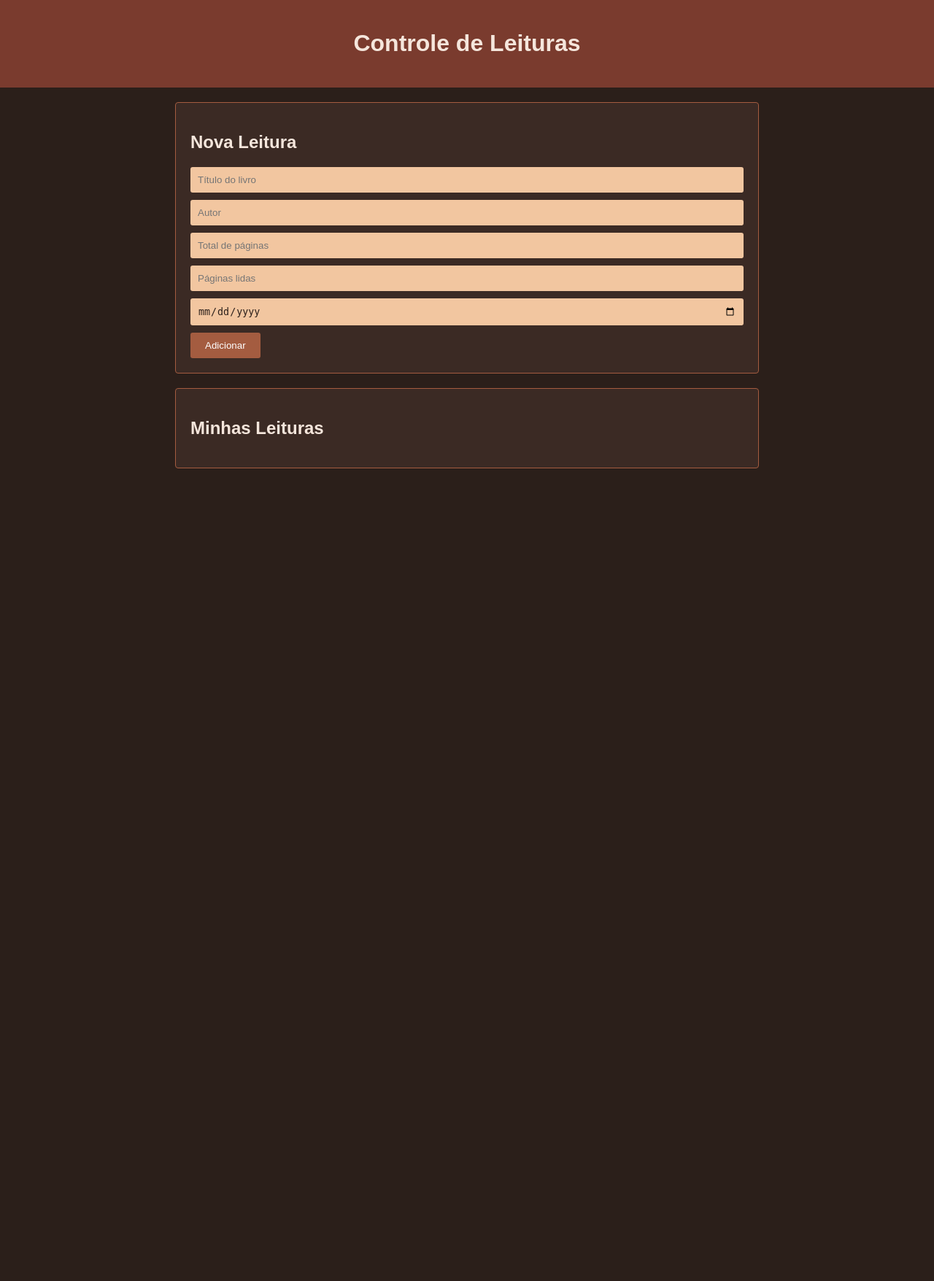
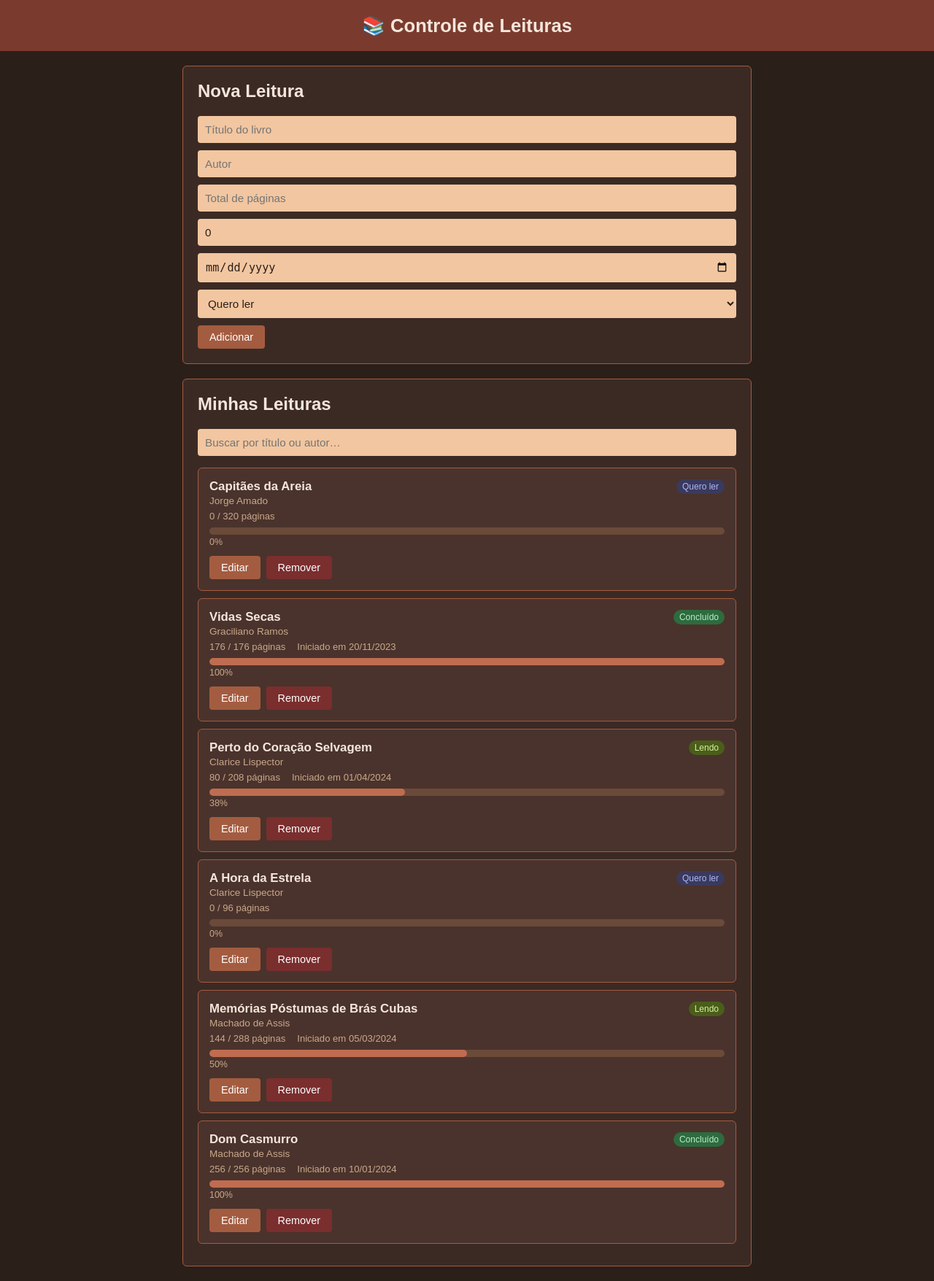
Before and after one commit to LaufernandoS/Controle-de-Leituras, a FastAPI app: page / in a window 1280 px wide. Shown: the whole page at 73% size. Before the commit the page ends 642 px from the top, so only its background shows below. Run offline with FastAPI, Linux system fonts and the light colour scheme; some libraries are stand-ins or nearby versions.

Commit message:
feat: CRUD and main backend features

```diff
--- a/app/main.py
+++ b/app/main.py
@@ -1,7 +1,13 @@
 from fastapi import FastAPI, Request
 from fastapi.templating import Jinja2Templates
 from fastapi.staticfiles import StaticFiles
+from jinja2 import Environment, FileSystemLoader
 import os
+import datetime
+
+from .database import engine, SessionLocal, Base
+from . import models
+from .routes import books as books_router
 
 app = FastAPI()
 
@@ -13,9 +19,86 @@ app.mount(
     name="static",
 )
 
-templates = Jinja2Templates(directory=os.path.join(BASE_DIR, "templates"))
+# Workaround Python 3.14 + Starlette 1.0: nova assinatura do TemplateResponse
+# e cache do Jinja2 quebrado. Ambiente criado manualmente com cache desabilitado.
+_jinja_env = Environment(
+    loader=FileSystemLoader(os.path.join(BASE_DIR, "templates")),
+    cache_size=0,
+)
+templates = Jinja2Templates(env=_jinja_env)
 
+# Criação das tabelas
+Base.metadata.create_all(bind=engine)
+
+
+# Seed: popula o banco com exemplo na primeira execução
+def seed():
+    db = SessionLocal()
+    try:
+        if db.query(models.Author).count() > 0:
+            return
+
+        autores = [
+            models.Author(name="Machado de Assis",  nationality="Brasileira"),
+            models.Author(name="Clarice Lispector", nationality="Brasileira"),
+            models.Author(name="Graciliano Ramos",  nationality="Brasileira"),
+            models.Author(name="Jorge Amado",        nationality="Brasileira"),
+        ]
+        db.add_all(autores)
+        db.flush()
+
+        livros = [
+            models.Book(
+                title="Dom Casmurro",
+                total_pages=256, pages_read=256,
+                start_date=datetime.date(2024, 1, 10),
+                status="concluido", author_id=autores[0].id,
+            ),
+            models.Book(
+                title="Memórias Póstumas de Brás Cubas",
+                total_pages=288, pages_read=144,
+                start_date=datetime.date(2024, 3, 5),
+                status="lendo", author_id=autores[0].id,
+            ),
+            models.Book(
+                title="A Hora da Estrela",
+                total_pages=96, pages_read=0,
+                start_date=None, status="quero_ler", author_id=autores[1].id,
+            ),
+            models.Book(
+                title="Perto do Coração Selvagem",
+                total_pages=208, pages_read=80,
+                start_date=datetime.date(2024, 4, 1),
+                status="lendo", author_id=autores[1].id,
+            ),
+            models.Book(
+                title="Vidas Secas",
+                total_pages=176, pages_read=176,
+                start_date=datetime.date(2023, 11, 20),
+                status="concluido", author_id=autores[2].id,
+            ),
+            models.Book(
+                title="Capitães da Areia",
+                total_pages=320, pages_read=0,
+                start_date=None, status="quero_ler", author_id=autores[3].id,
+            ),
+        ]
+        db.add_all(livros)
+        db.commit()
+        print("✅ Banco populado com dados de exemplo.")
+    except Exception as e:
+        db.rollback()
+        print(f"⚠️  Erro no seed: {e}")
+    finally:
+        db.close()
+
+
+seed()
+
+# Rotas
+app.include_router(books_router.router)
 
 @app.get("/")
 def index(request: Request):
-    return templates.TemplateResponse("index.html", {"request": request})
+    # Starlette >= 1.0: request é o primeiro argumento, context não inclui request
+    return templates.TemplateResponse(request, "index.html")
--- a/app/static/styles.css
+++ b/app/static/styles.css
@@ -1,3 +1,6 @@
+/* ── Reset & Base ──────────────────────────────────────────────────────────── */
+*, *::before, *::after { box-sizing: border-box; }
+
 body {
     font-family: Arial, sans-serif;
     background-color: #2b1f1a;
@@ -5,32 +8,34 @@ body {
     margin: 0;
 }
 
-/* HEADER */
+/* ── Header ────────────────────────────────────────────────────────────────── */
 header {
     background-color: #7a3b2e;
     padding: 20px;
     text-align: center;
 }
+header h1 { margin: 0; font-size: 1.6rem; }
 
-/* LAYOUT */
+/* ── Layout ────────────────────────────────────────────────────────────────── */
 main {
     padding: 20px;
     display: grid;
     gap: 20px;
-    max-width: 800px;
+    max-width: 820px;
     margin: 0 auto;
 }
 
-/* CAIXAS */
+/* ── Caixas ────────────────────────────────────────────────────────────────── */
 .box {
     background-color: #3b2a24;
     padding: 20px;
     border: 1px solid #a45c40;
-    border-radius: 4px;
+    border-radius: 6px;
 }
+.box h2 { margin-top: 0; }
 
-/* INPUTS */
-input {
+/* ── Inputs & Select ───────────────────────────────────────────────────────── */
+input, select {
     display: block;
     width: 100%;
     margin-bottom: 10px;
@@ -38,43 +43,106 @@ input {
     border: none;
     background-color: #f2c6a0;
     color: #2b1f1a;
-    border-radius: 3px;
-    box-sizing: border-box;
+    border-radius: 4px;
+    font-size: 0.95rem;
 }
+input[type="search"] { margin-bottom: 16px; }
 
-/* BOTÃO */
+/* ── Botões ────────────────────────────────────────────────────────────────── */
 button {
     background-color: #a45c40;
     color: white;
-    padding: 10px 20px;
+    padding: 8px 16px;
     border: none;
     cursor: pointer;
-    border-radius: 3px;
+    border-radius: 4px;
+    font-size: 0.9rem;
 }
+button:hover  { background-color: #c06c50; }
 
-button:hover {
-    background-color: #c06c50;
-}
+.btn-danger          { background-color: #7a2e2e; }
+.btn-danger:hover    { background-color: #9e3b3b; }
 
-/* CARD DE LIVRO */
+.btn-cancel          { background-color: #4a3a34; }
+.btn-cancel:hover    { background-color: #5e4a42; }
+
+/* ── Card de livro ─────────────────────────────────────────────────────────── */
 .book {
     border: 1px solid #a45c40;
     padding: 15px;
     margin-bottom: 10px;
     background-color: #4a332c;
-    border-radius: 4px;
+    border-radius: 6px;
+}
+.book--editing { background-color: #3b2a24; }
+
+.book-header {
+    display: flex;
+    justify-content: space-between;
+    align-items: flex-start;
+    gap: 10px;
+    margin-bottom: 6px;
+}
+.book-title  { display: block; font-size: 1.05rem; }
+.book-author { display: block; font-size: 0.85rem; color: #c9a88a; margin-top: 2px; }
+
+.book-meta {
+    font-size: 0.82rem;
+    color: #c9a88a;
+    display: flex;
+    gap: 16px;
+    margin-bottom: 8px;
 }
 
+/* ── Barra de progresso ────────────────────────────────────────────────────── */
 .progress-bar {
     height: 10px;
-    background-color: #f2c6a0;
-    margin-top: 10px;
+    background-color: #6b4a3a;
     border-radius: 5px;
     overflow: hidden;
 }
-
 .progress {
     height: 10px;
-    background-color: #7a3b2e;
+    background-color: #c06c50;
     border-radius: 5px;
+    transition: width 0.4s ease;
 }
+.progress-label {
+    font-size: 0.78rem;
+    color: #c9a88a;
+    display: block;
+    margin-top: 3px;
+}
+
+/* ── Ações do card ─────────────────────────────────────────────────────────── */
+.book-actions {
+    display: flex;
+    gap: 8px;
+    margin-top: 12px;
+}
+
+/* ── Badges de status ──────────────────────────────────────────────────────── */
+.badge {
+    font-size: 0.75rem;
+    padding: 3px 8px;
+    border-radius: 12px;
+    white-space: nowrap;
+    flex-shrink: 0;
+}
+.badge--concluido  { background-color: #2e6b3e; color: #b8f0c8; }
+.badge--lendo      { background-color: #4a5e1a; color: #d4f0a0; }
+.badge--quero_ler  { background-color: #3a3a5e; color: #b0b8f5; }
+
+/* ── Empty state ───────────────────────────────────────────────────────────── */
+.empty {
+    color: #c9a88a;
+    text-align: center;
+    padding: 20px 0;
+    font-style: italic;
+}
+
+/* ── Responsivo ────────────────────────────────────────────────────────────── */
+@media (max-width: 500px) {
+    .book-header  { flex-direction: column; }
+    .book-actions { flex-wrap: wrap; }
+}
--- a/app/templates/index.html
+++ b/app/templates/index.html
@@ -2,49 +2,62 @@
 <html lang="pt-br">
 <head>
     <meta charset="UTF-8">
+    <meta name="viewport" content="width=device-width, initial-scale=1.0">
     <title>Controle de Leituras</title>
-    <link rel="stylesheet" href="../static/styles.css">
+    <link rel="stylesheet" href="/static/styles.css">
     <script src="https://unpkg.com/htmx.org@1.9.10"></script>
 </head>
 <body>
+<header>
+    <h1>📚 Controle de Leituras</h1>
+</header>
+<main>
 
-<header>
-    <h1>Controle de Leituras</h1>
-</header>
-
-<main>
-    <!-- FORMULÁRIO -->
+    <!-- FORMULÁRIO NOVO LIVRO -->
     <section class="box">
         <h2>Nova Leitura</h2>
-
         <form
             hx-post="/books"
             hx-target="#book-list"
-            hx-swap="beforeend"
+            hx-swap="afterbegin"
+            hx-on::after-request="this.reset()"
         >
-            <input type="text" name="title" placeholder="Título do livro" required>
-            <input type="text" name="author" placeholder="Autor" required>
-            <input type="number" name="total_pages" placeholder="Total de páginas" required>
-            <input type="number" name="pages_read" placeholder="Páginas lidas" required>
-            <input type="date" name="start_date" required>
-
+            <input type="text"   name="title"       placeholder="Título do livro"  required>
+            <input type="text"   name="author"       placeholder="Autor"            required>
+            <input type="number" name="total_pages"  placeholder="Total de páginas" required min="1">
+            <input type="number" name="pages_read"   placeholder="Páginas lidas"    required min="0" value="0">
+            <input type="date"   name="start_date">
+            <select name="status">
+                <option value="quero_ler">Quero ler</option>
+                <option value="lendo">Lendo</option>
+                <option value="concluido">Concluído</option>
+            </select>
             <button type="submit">Adicionar</button>
         </form>
     </section>
 
-    <!-- LISTA -->
+    <!-- BUSCA -->
     <section class="box">
         <h2>Minhas Leituras</h2>
+        <input
+            type="search"
+            name="query"
+            placeholder="Buscar por título ou autor…"
+            hx-get="/books"
+            hx-trigger="input changed delay:300ms, search"
+            hx-target="#book-list"
+            hx-swap="innerHTML"
+        >
 
+        <!-- LISTA preenchida pelo HTMX -->
         <div
             id="book-list"
             hx-get="/books"
             hx-trigger="load"
-        >
-            <!-- HTMX vai preencher -->
-        </div>
+            hx-swap="innerHTML"
+        ></div>
     </section>
+
 </main>
-
 </body>
 </html>
--- /dev/null
+++ b/app/templates/partials/book_card.html
@@ -0,0 +1,43 @@
+<div class="book" id="book-{{ book.id }}">
+    <div class="book-header">
+        <div>
+            <strong class="book-title">{{ book.title }}</strong>
+            <span class="book-author">{{ book.author.name }}</span>
+        </div>
+        <span class="badge badge--{{ book.status }}">
+            {% if book.status == "concluido" %}Concluído
+            {% elif book.status == "lendo" %}Lendo
+            {% else %}Quero ler
+            {% endif %}
+        </span>
+    </div>
+
+    <div class="book-meta">
+        <span>{{ book.pages_read }} / {{ book.total_pages }} páginas</span>
+        {% if book.start_date %}
+            <span>Iniciado em {{ book.start_date.strftime('%d/%m/%Y') }}</span>
+        {% endif %}
+    </div>
+
+    <!-- Barra de progresso -->
+    <div class="progress-bar">
+        <div class="progress" style="width: {{ book.progress }}%"></div>
+    </div>
+    <small class="progress-label">{{ book.progress }}%</small>
+
+    <!-- Ações -->
+    <div class="book-actions">
+        <button
+            hx-get="/books/{{ book.id }}/edit"
+            hx-target="#book-{{ book.id }}"
+            hx-swap="outerHTML"
+        >Editar</button>
+
+        <button class="btn-danger"
+            hx-delete="/books/{{ book.id }}"
+            hx-target="#book-{{ book.id }}"
+            hx-swap="outerHTML"
+            hx-confirm="Remover '{{ book.title }}'?"
+        >Remover</button>
+    </div>
+</div>
--- /dev/null
+++ b/app/templates/partials/book_list.html
@@ -0,0 +1,5 @@
+{% for book in books %}
+    {% include "partials/book_card.html" %}
+{% else %}
+    <p class="empty">Nenhuma leitura encontrada.</p>
+{% endfor %}
--- a/requirements.txt
+++ b/requirements.txt
@@ -1,5 +1,5 @@
 fastapi
 uvicorn
 sqlalchemy
-jinja2
+jinja2==3.1.4
 python-multipart
```
Also changed, not shown: app/crud.py (+103 -0 lines), app/database.py (+27 -0 lines), app/models.py (+45 -0 lines), app/routes/books.py (+135 -0 lines), app/templates/partials/book_edit.html (added, +30 -0 lines), README.md, app/__init__.py (added), app/routes/__init__.py (added), 1 other file.
